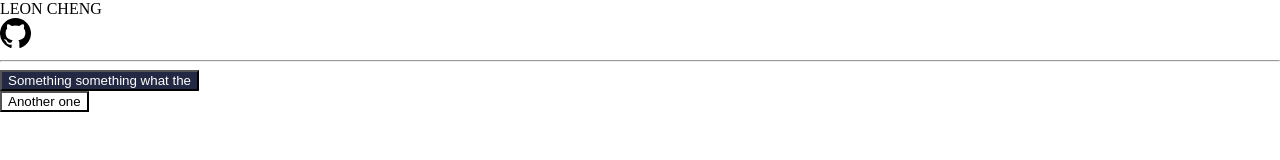
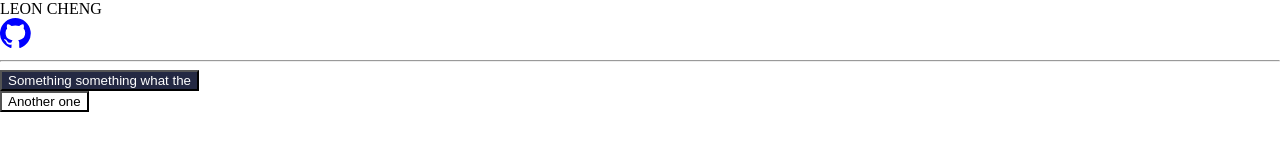
Before and after one commit to leoncheng57/redesigned-broccoli, a React app: page / in a window 1280 px wide. Shown: the top 160 px of the page. Built offline with nearby package versions, Linux system fonts and the light colour scheme.

Commit message:
github svg inline

```diff
--- a/src/components/Navbar.js
+++ b/src/components/Navbar.js
@@ -4,7 +4,11 @@ import { ThemeProvider } from "styled-components";
 import styled from "styled-components";
 import {lightTheme, darkTheme} from "../themes/colors";
 
-import githubLogo from '../images/github-icon.svg';
+import githubIcon from '../images/github-icon.svg';
+
+const GithubIcon = ({fill}) => {
+    return <svg xmlns="http://www.w3.org/2000/svg" width="30.758" height="30" viewBox="0 0 30.758 30" fill={fill}><path class="a" d="M15.386,0a15.381,15.381,0,0,0-4.86,29.973c.769.14,1.011-.315,1.011-.723,0-.365.008-1.386,0-2.67-4.277.93-5.164-2.026-5.164-2.026A4.072,4.072,0,0,0,4.667,22.3c-1.4-.954.1-.935.1-.935a3.233,3.233,0,0,1,2.356,1.585A3.276,3.276,0,0,0,11.6,24.232a3.291,3.291,0,0,1,.978-2.056c-3.415-.388-7-1.707-7-7.6a5.943,5.943,0,0,1,1.582-4.126,5.521,5.521,0,0,1,.151-4.071S8.6,5.965,11.537,7.956a14.591,14.591,0,0,1,7.7,0c2.937-1.99,4.226-1.578,4.226-1.578a5.531,5.531,0,0,1,.153,4.071A5.941,5.941,0,0,1,25.2,14.575c0,5.909-3.6,7.209-7.022,7.588A3.637,3.637,0,0,1,19.229,25v4.257c0,.411.248.866,1.029.717A15.382,15.382,0,0,0,15.386,0Z" transform="translate(-0.008)"/></svg>
+}
 
 export default function() {
     return (
@@ -12,7 +16,7 @@ export default function() {
             <div>
                 LEON CHENG
             </div>
-            <img src={githubLogo}/>
+            <GithubIcon fill="blue"/>
 
         </div>
     )
```
Also changed, not shown: src/images/github-icon.svg (deleted).
